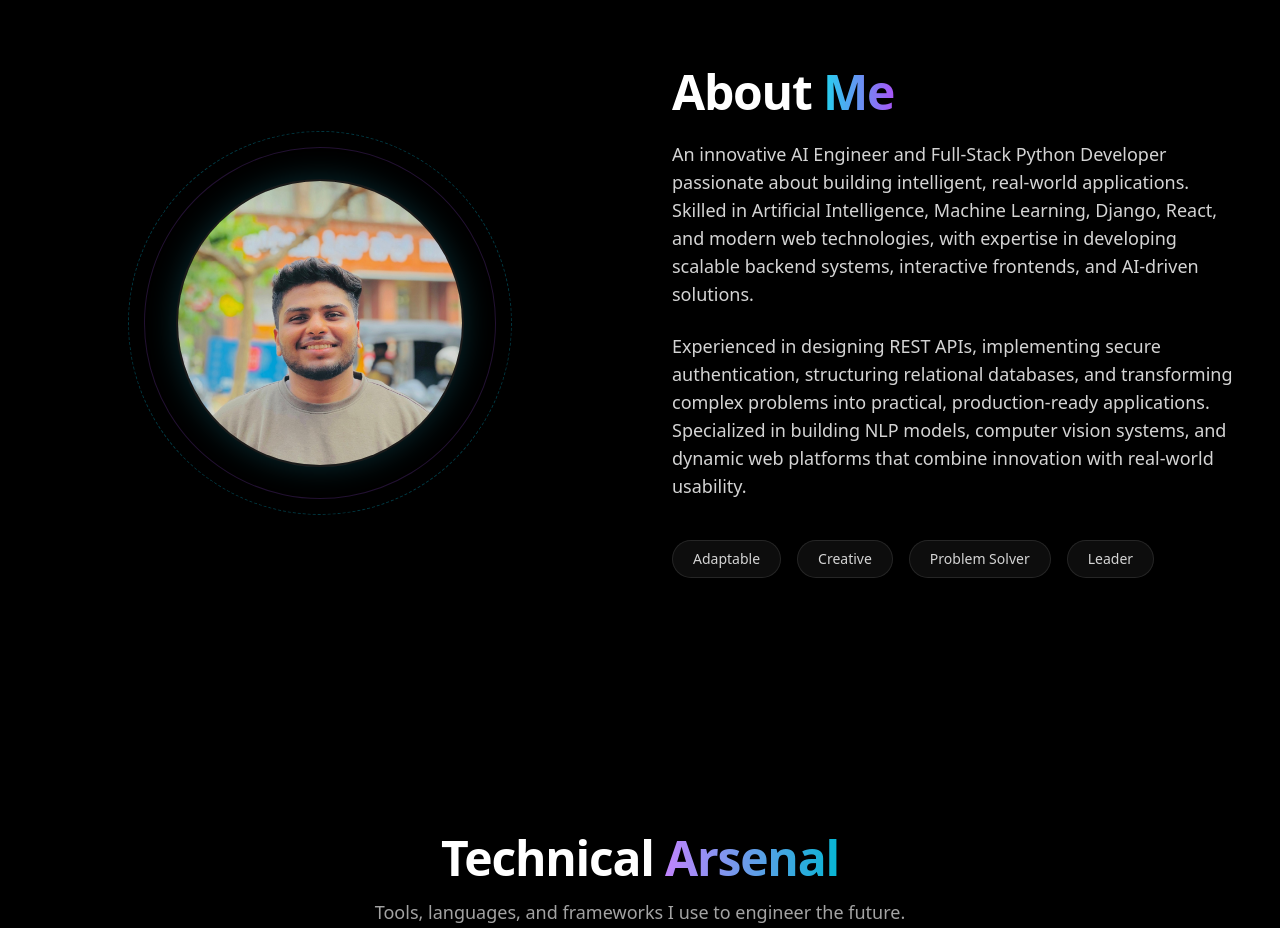
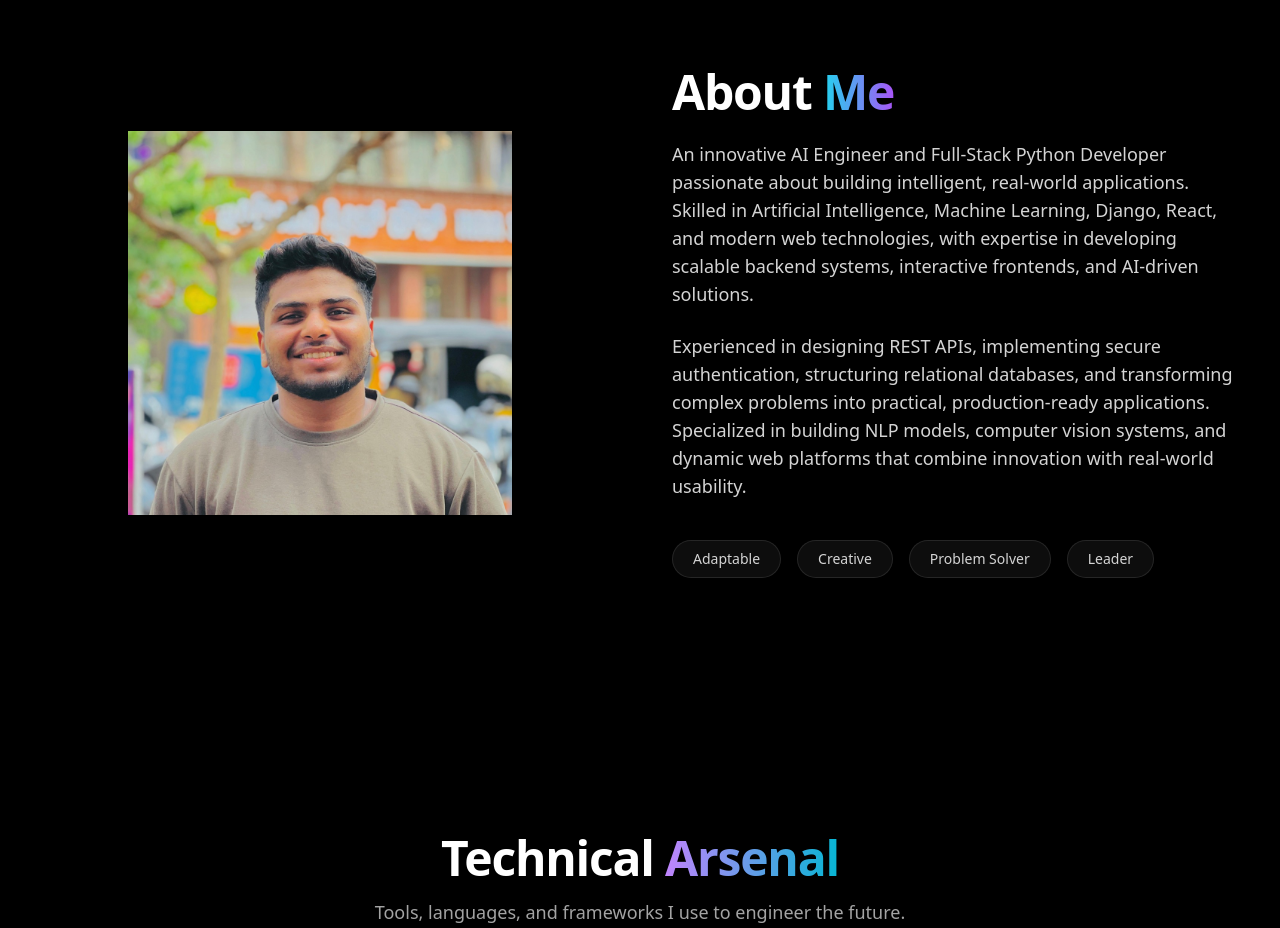
Before and after one commit to salamkareemk/Animated-Portfolio, a Next.js app: page / in a window 1280 px wide. Shown: the part 860-1788 px from the top of the page. Built offline with nearby package versions, Linux system fonts and the light colour scheme.

Commit message:
fix: replace img with Next.js Image component in About.tsx

```diff
--- a/src/components/About.tsx
+++ b/src/components/About.tsx
@@ -1,6 +1,7 @@
 "use client";
 
 import { motion } from "framer-motion";
+import Image from "next/image";
 
 export default function About() {
   return (
@@ -33,7 +34,7 @@ export default function About() {
             {/* Profile Photo */}
             <div className="absolute inset-0 flex items-center justify-center">
               <div className="w-40 h-40 sm:w-56 sm:h-56 md:w-72 md:h-72 border-2 border-white/10 rounded-full shadow-[0_0_30px_rgba(34,211,238,0.2)] overflow-hidden transition-transform duration-500 hover:scale-105">
-                <img src="/profile.jpg" alt="Abdul Salam Kareem" className="w-full h-full object-cover" />
+                <Image src="/profile.jpg" alt="Abdul Salam Kareem" fill className="object-cover" />
               </div>
             </div>
           </div>
```
